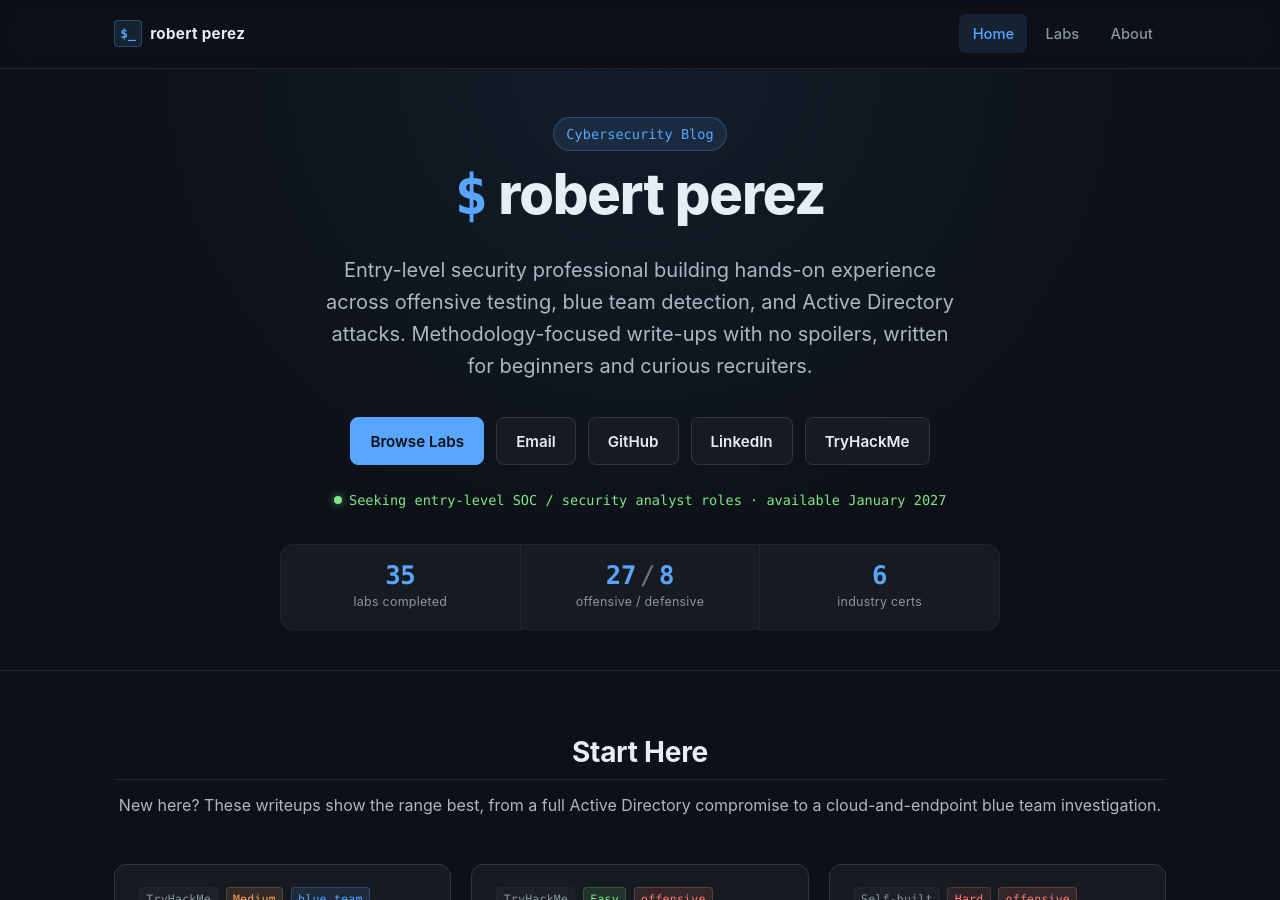
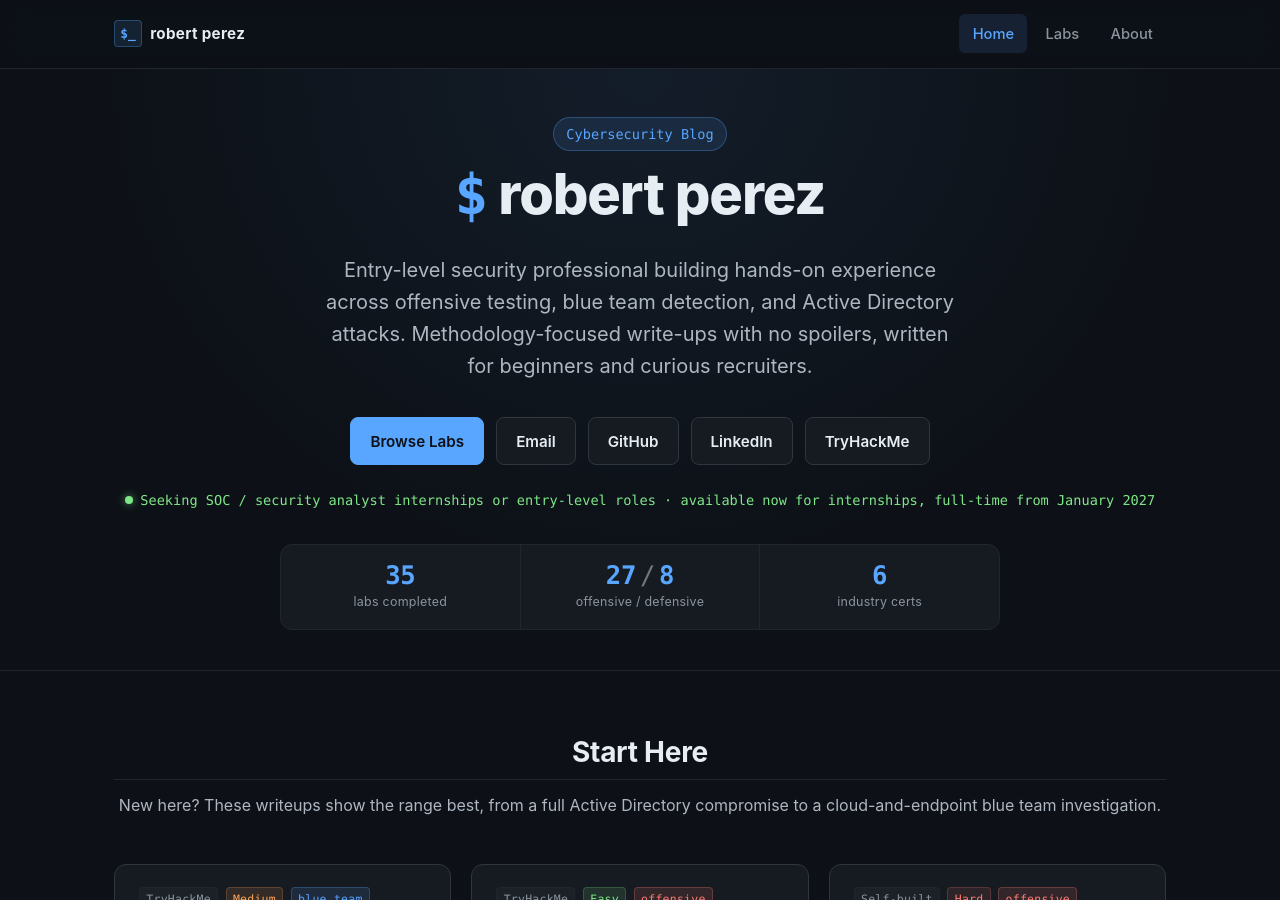
Before and after one commit to barrytd/barrytd.github.io, a Jekyll site: the page built from index.md, in a window 1280 px wide and 900 px high. Built offline with Jekyll 4.4.1, drawn with Linux system fonts in a browser that asks for light colours.

Commit message:
content(home): availability line now includes internships
Old line ("Seeking entry-level SOC / security analyst roles · available
January 2027") read as full-time only and implied no availability for six
months, filtering out internship recruiters. Reworded to name internships
explicitly and split the timing: available now for internships, full-time
from January 2027.

Co-Authored-By: Claude Opus 4.8 <noreply@anthropic.com>

```diff
--- a/_layouts/home.html
+++ b/_layouts/home.html
@@ -26,7 +26,7 @@ layout: default
 
   <p class="hero-availability">
     <span class="hero-availability-dot"></span>
-    Seeking entry-level SOC / security analyst roles &middot; available January 2027
+    Seeking SOC / security analyst internships or entry-level roles &middot; available now for internships, full-time from January 2027
   </p>
 
   <div class="stats-bar">
```
